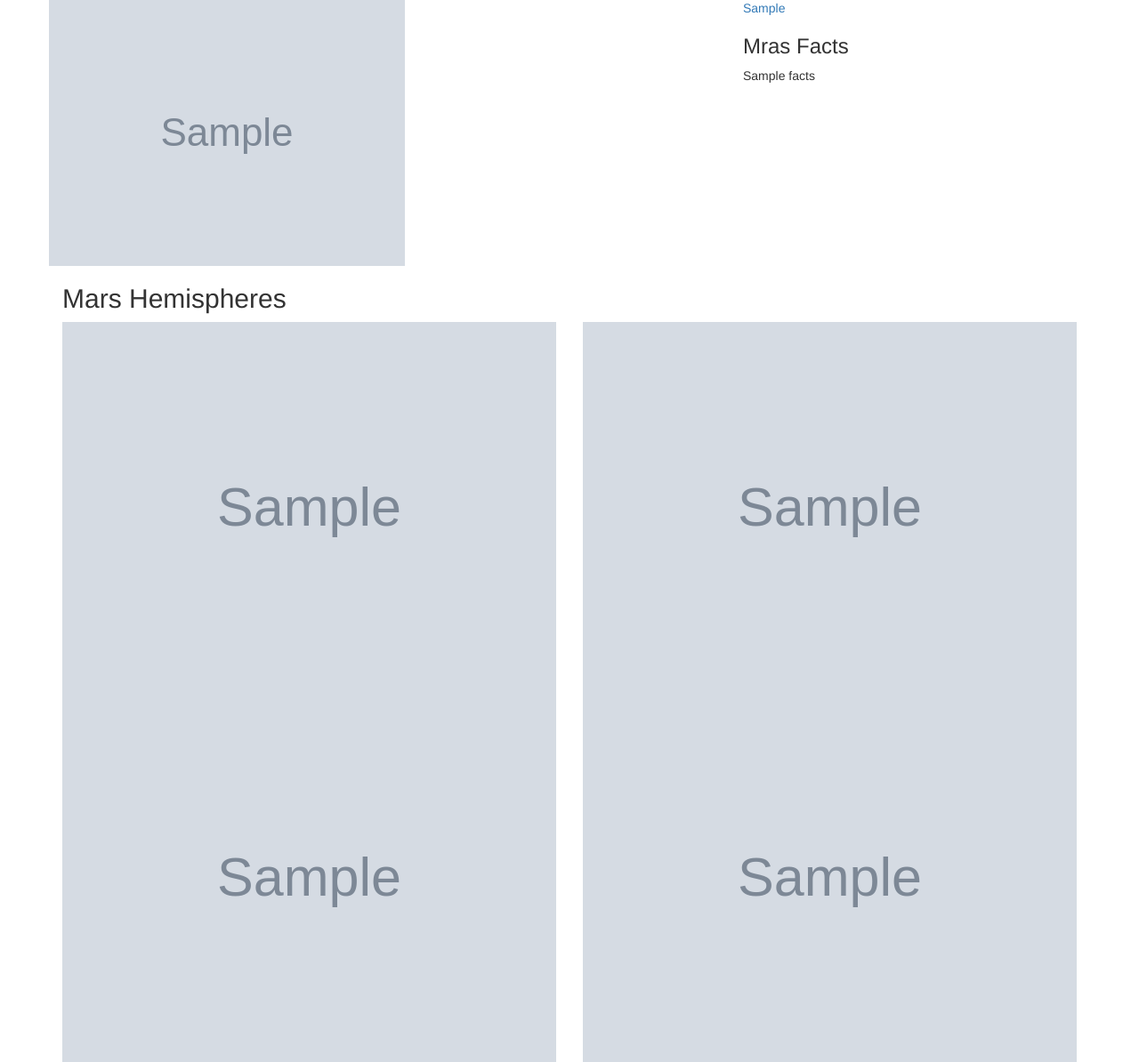
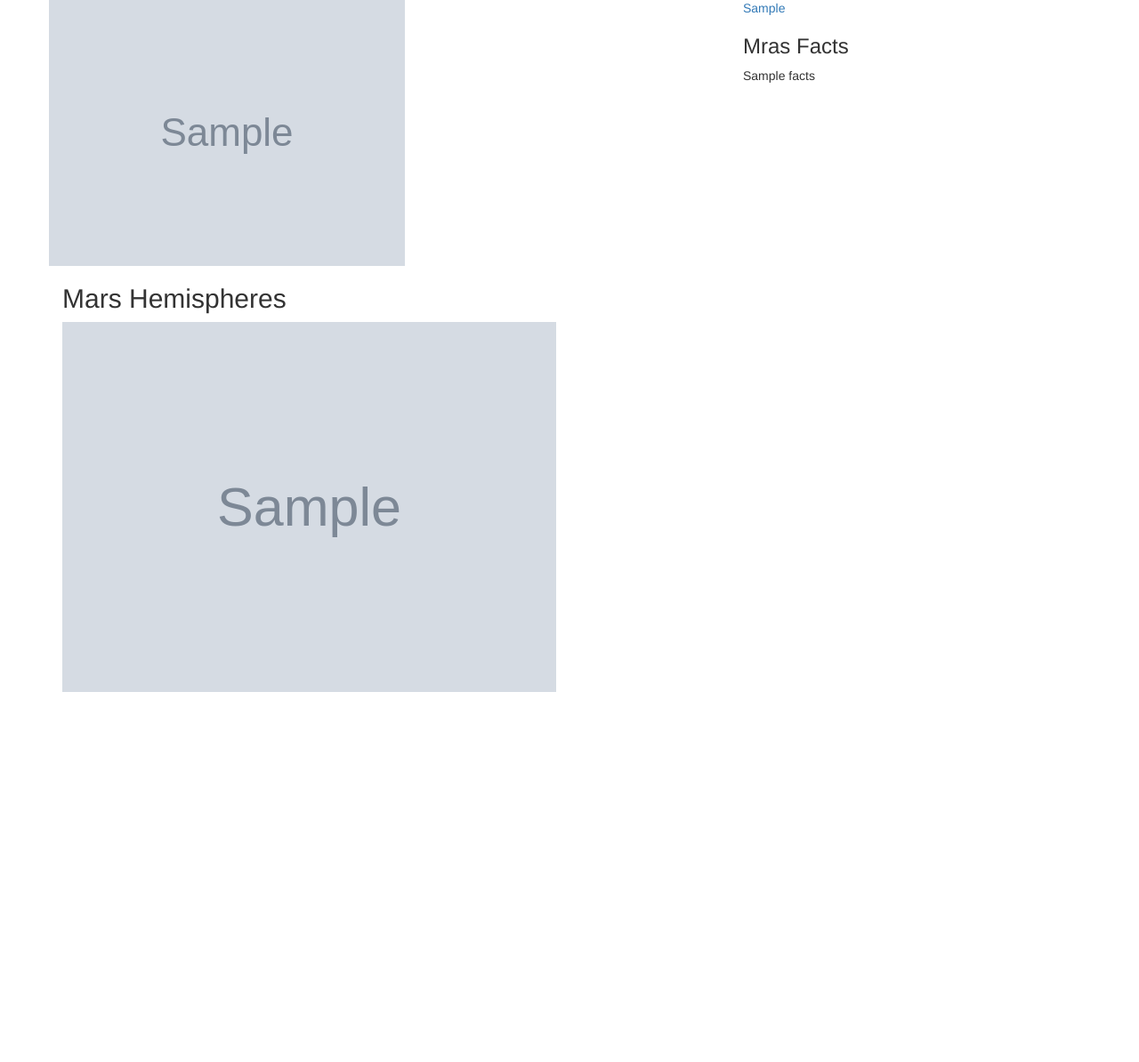
Before and after one commit to swbrummund/HW.10_Mission_to_Mars, a Flask app: template Files/templates/index.html in a window 1280 px wide. Shown: the part 470-1664 px from the top of the page at 89% size. After the commit the page ends 1248 px from the top, so only its background shows below. Run offline with Flask 2, Linux system fonts and the light colour scheme; the template is opened without the code that fills it: most values are stand-ins (such as "Sample title", 1, 10 or a date in 2020); grey boxes marked "Sample" are stand-in pictures; some libraries are stand-ins or nearby versions.

Commit message:
late changes

```diff
--- a/Files/app.py
+++ b/Files/app.py
@@ -15,7 +15,6 @@ mongo = PyMongo(app)
 @app.route("/")
 def index():
     scraped_data = mongo.db.scraped_data.find_one()
-    scraped_data['hemisphere_image_urls'] = []
     print(scraped_data)
     return render_template("index.html", scraped_data=scraped_data)
 
--- a/Files/templates/index.html
+++ b/Files/templates/index.html
@@ -53,12 +53,11 @@
   <div class="container">
       <div class="row col-md-12"><h2>Mars Hemispheres</h2></div>
       <div class="row">
-          <img class="col-md-6" src= {{ scraped_data['hemisphere_image_urls'][0]['img_url'] }} alt="valles">
-          <img class="col-md-6" src= {{ scraped_data['hemisphere_image_urls'][1]['img_url'] }} alt="cerberus">
-      </div>
-      <div class="row">
-            <img class="col-md-6" src= {{ scraped_data['hemisphere_image_urls'][2]['img_url'] }} alt="schiaparelli">
-            <img class="col-md-6" src= {{ scraped_data['hemisphere_image_urls'][3]['img_url'] }} alt="syrtis">
+      {% for x in scraped_data[hemisphere_image_urls] %}
+
+          <img class="col-md-6" src= {{ x['img_url'] }} alt="valles">
+
+      {% endfor %}
       </div>
   </div>
 
```
